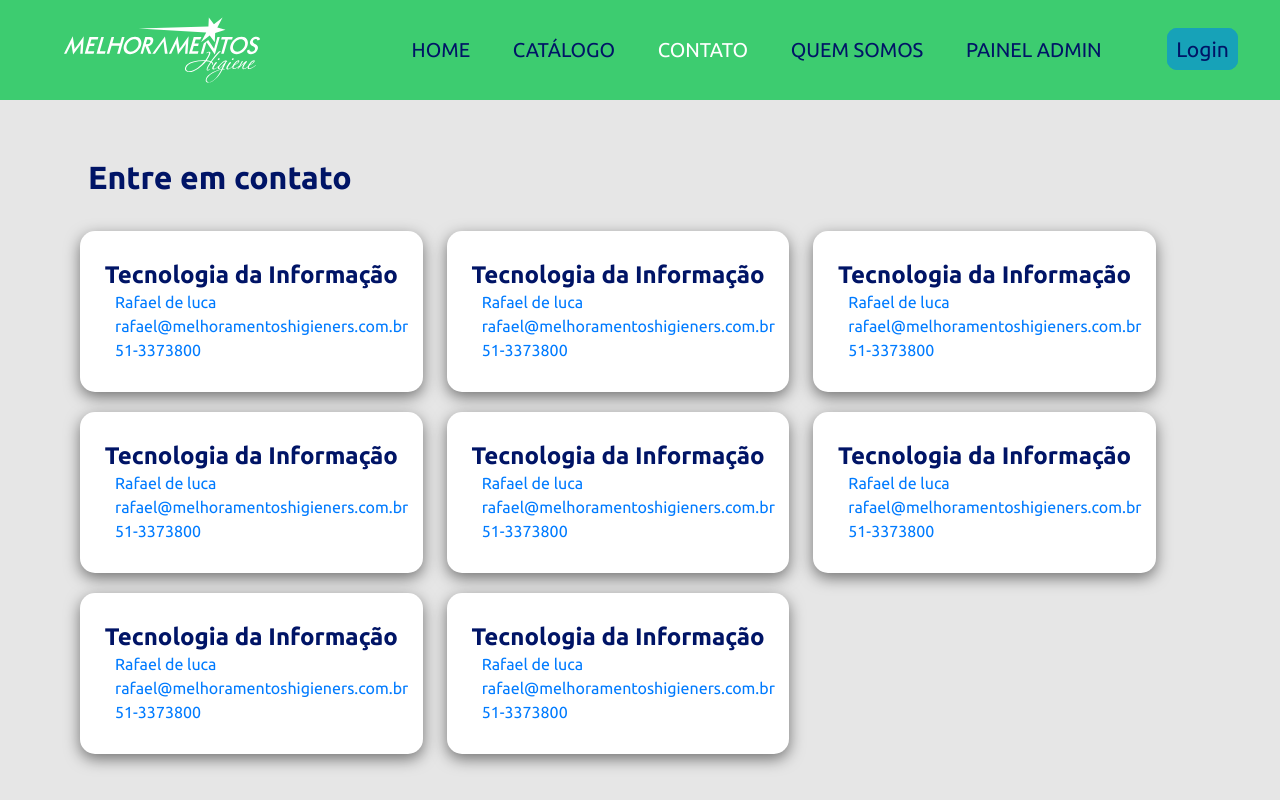
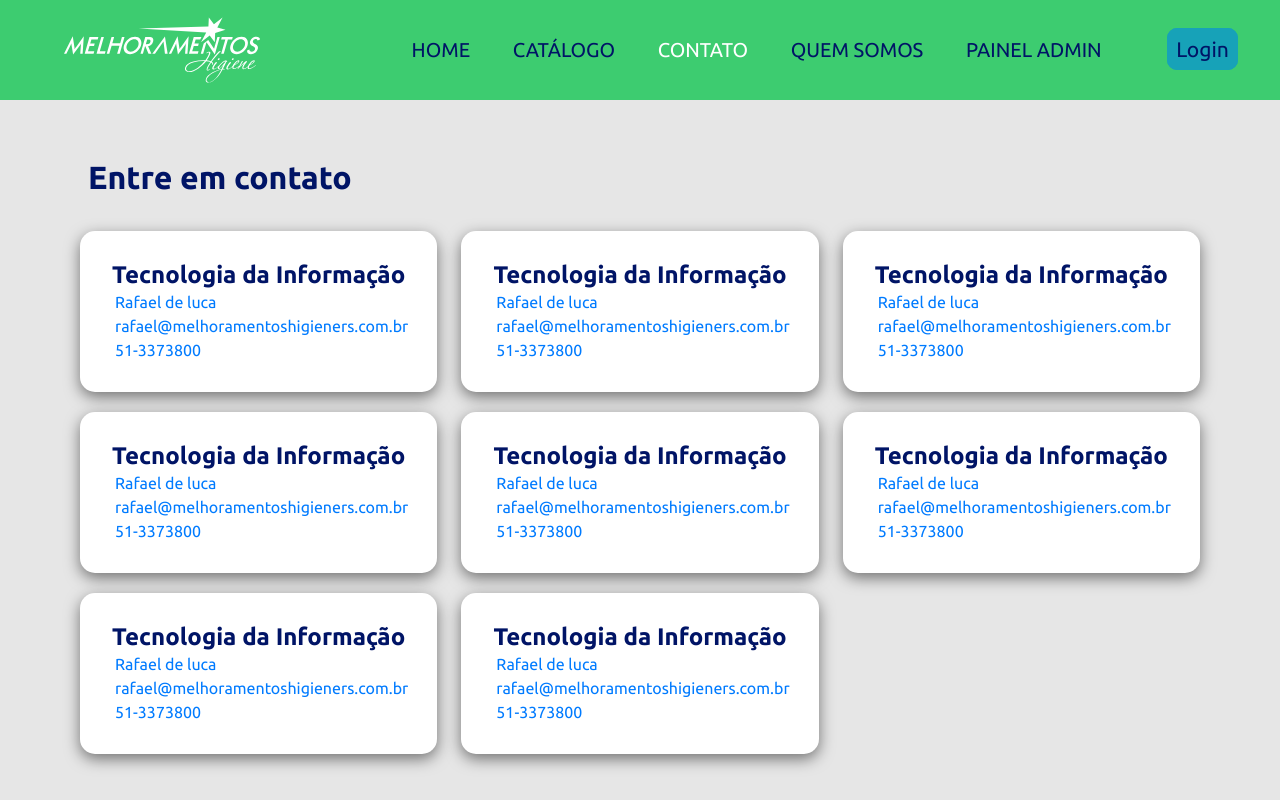
Before and after one commit to rafaelgauderio/typescript-react-elite-products-frontend, a React (Create React App) app: page /contatos in a window 1280 px wide. Shown: the top 800 px of the page. Built offline with nearby package versions, Linux system fonts and the light colour scheme; no server answers.

Commit message:
Refatorando width da barra de busca

```diff
--- a/src/paginas/Admin/Produtos/ListagemProdutos/styles.css
+++ b/src/paginas/Admin/Produtos/ListagemProdutos/styles.css
@@ -23,7 +23,6 @@
   margin-bottom: 20px;
   padding: 20px;
   transition: 1.5s;
-
 }
 
 .barra-pesquisa-produto:hover {
@@ -54,17 +53,15 @@
     margin-left: 40px;
     margin-top: 20px;
     margin-bottom: 0;
-    width:400px;
+    flex: 1;
   }
 
-  .barra-pesquisa-produto:hover {
-    flex:600px;
-  }
+
 }
 
 @media (min-width: 992px) {
   .row {
-    max-width: 1100px;
+    max-width: 1200px;
   }
 
   .botao-inserir {
```
